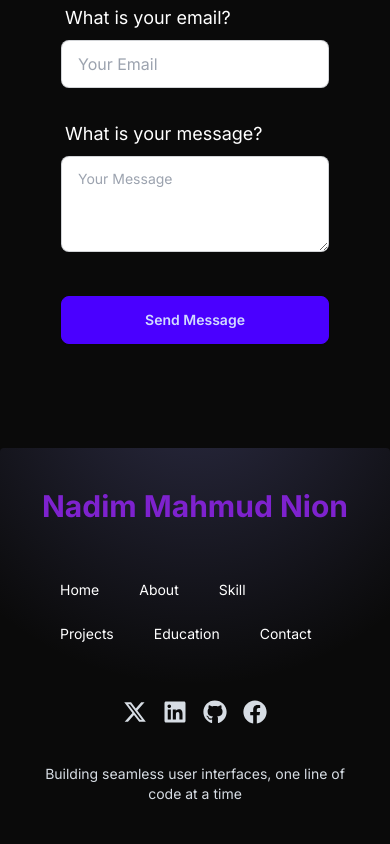
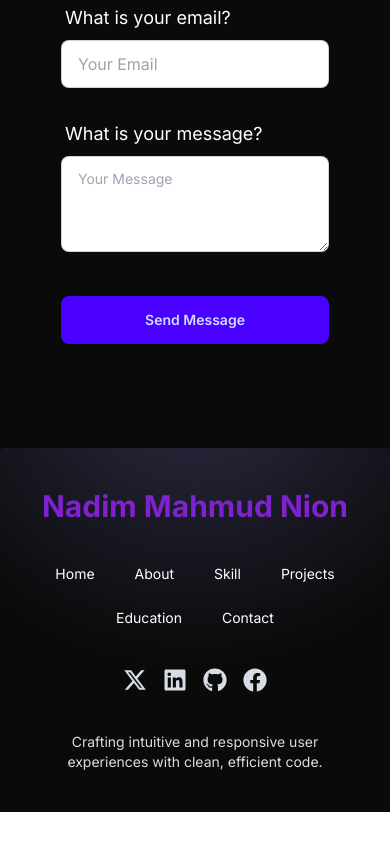
Before and after one commit to Nadim-Nion/nion-portfolio, a React (Vite) app: page / in a window 390 px wide. Shown: the part 7235-8079 px from the top of the page. After the commit the page ends 8047 px from the top, so only its background shows below. Built offline with nearby package versions, Linux system fonts and the light colour scheme.

Commit message:
footer design improved

```diff
--- a/src/components/Footer/Footer.jsx
+++ b/src/components/Footer/Footer.jsx
@@ -1,40 +1,41 @@
-import React from 'react';
-import { FaFacebook, FaGithub, FaLinkedin } from 'react-icons/fa';
-import { FaXTwitter } from 'react-icons/fa6';
-import { Link } from 'react-router-dom';
+import React from "react";
+import { FaFacebook, FaGithub, FaLinkedin } from "react-icons/fa";
+import { FaXTwitter } from "react-icons/fa6";
+import { Link } from "react-router-dom";
+import { useNavItems } from "../Navbar/useNavItems";
 
 const Footer = () => {
+  const [navItems] = useNavItems();
+
   return (
     <footer className="footer footer-center bg-neutral-950 bg-[radial-gradient(ellipse_80%_80%_at_50%_-20%,rgba(120,119,198,0.3),rgba(255,255,255,0))] text-neutral-content rounded p-10">
       <h2 className="font-bold text-3xl text-purple-700">Nadim Mahmud Nion</h2>
-            <ul className="menu menu-horizontal px-1 text-white">
-                <li><Link className="hover:text-blue-400 transition-colors" to="/">Home</Link></li>
-                <li>
-                    <Link className="hover:text-blue-400 transition-colors" to="/about">About</Link>
-                </li>
-                <li><Link className="hover:text-blue-400 transition-colors" to="/skill">Skill</Link></li>
-                <li><Link className="hover:text-blue-400 transition-colors" to="/projects">Projects</Link></li>
-                <li><Link className="hover:text-blue-400 transition-colors" to="/education">Education</Link></li>
-                <li><Link className="hover:text-blue-400 transition-colors" to="/contact">Contact</Link></li>
+      <nav>
+        <ul className="flex flex-wrap justify-center md:flex-nowrap md:justify-normal gap-6 items-center">
+          {navItems}
         </ul>
+      </nav>
       <nav>
         <div className="grid grid-flow-col gap-4">
           <Link to="https://twitter.com/NionHunter">
-                        <FaXTwitter className='text-2xl' />
+            <FaXTwitter className="text-2xl" />
           </Link>
           <Link to="https://www.linkedin.com/in/nadim-mahmud-nion-0546151a9">
-                        <FaLinkedin className='text-2xl' />
+            <FaLinkedin className="text-2xl" />
           </Link>
           <Link to="https://github.com/Nadim-Nion">
-                        <FaGithub className='text-2xl' />
+            <FaGithub className="text-2xl" />
           </Link>
           <Link to="https://www.facebook.com/NadimMahmudNion">
-                        <FaFacebook className='text-2xl' />
+            <FaFacebook className="text-2xl" />
           </Link>
         </div>
       </nav>
       <aside>
-                <p>Building seamless user interfaces, one line of code at a time</p>
+        <p>
+          Crafting intuitive and responsive user experiences with clean,
+          efficient code.
+        </p>
       </aside>
     </footer>
   );
--- a/src/components/Navbar/Navbar.jsx
+++ b/src/components/Navbar/Navbar.jsx
@@ -2,11 +2,14 @@ import React, { useState, useEffect } from "react";
 import { FaRegAddressCard } from "react-icons/fa";
 import { Link } from "react-router-dom"; // , NavLink
 import { FaBars, FaTimes } from "react-icons/fa";
-import { Link as ScrollLink } from "react-scroll";
+import { useNavItems } from "./useNavItems";
+// import { Link as ScrollLink } from "react-scroll";
 
 const Navbar = () => {
   const [scrolling, setScrolling] = useState(false);
-  const [mobileOpen, setMobileOpen] = useState(false);
+  // const [mobileOpen, setMobileOpen] = useState(false);
+
+  const [ navItems, mobileOpen, setMobileOpen] = useNavItems();
 
   useEffect(() => {
     const handleScroll = () => {
@@ -16,27 +19,27 @@ const Navbar = () => {
     return () => window.removeEventListener("scroll", handleScroll);
   }, []);
 
-  const navItems = (
-    <>
-      {["Home", "About", "Skill", "Projects", "Education", "Contact"].map(
-        (text) => (
-          <li key={text}>
-            <ScrollLink
-              to={text.toLowerCase()}
-              smooth={true}
-              duration={500}
-              offset={-80}
-              className="cursor-pointer group relative text-white px-2 py-1"
-              onClick={() => setMobileOpen(false)} // close mobile nav
-            >
-              {text}
-              <span className="absolute left-0 -bottom-1 w-full h-[2px] bg-gradient-to-r from-purple-500 via-pink-500 to-blue-500 scale-x-0 group-hover:scale-x-100 transition-transform origin-left"></span>
-            </ScrollLink>
-          </li>
-        )
-      )}
-    </>
-  );
+  // const navItems = (
+  //   <>
+  //     {["Home", "About", "Skill", "Projects", "Education", "Contact"].map(
+  //       (text) => (
+  //         <li key={text}>
+  //           <ScrollLink
+  //             to={text.toLowerCase()}
+  //             smooth={true}
+  //             duration={500}
+  //             offset={-80}
+  //             className="cursor-pointer group relative text-white px-2 py-1"
+  //             onClick={() => setMobileOpen(false)} // close mobile nav
+  //           >
+  //             {text}
+  //             <span className="absolute left-0 -bottom-1 w-full h-[2px] bg-gradient-to-r from-purple-500 via-pink-500 to-blue-500 scale-x-0 group-hover:scale-x-100 transition-transform origin-left"></span>
+  //           </ScrollLink>
+  //         </li>
+  //       )
+  //     )}
+  //   </>
+  // );
 
   return (
     <header
--- /dev/null
+++ b/src/components/Navbar/useNavItems.jsx
@@ -0,0 +1,30 @@
+import { useState } from "react";
+import { Link as ScrollLink } from "react-scroll";
+
+export const useNavItems = () => {
+  const [mobileOpen, setMobileOpen] = useState(false);
+
+  const navItems = (
+    <>
+      {["Home", "About", "Skill", "Projects", "Education", "Contact"].map(
+        (text) => (
+          <li key={text}>
+            <ScrollLink
+              to={text.toLowerCase()}
+              smooth={true}
+              duration={500}
+              offset={-80}
+              className="cursor-pointer group relative text-white px-2 py-1"
+              onClick={() => setMobileOpen(false)}
+            >
+              {text}
+              <span className="absolute left-0 -bottom-1 w-full h-[2px] bg-gradient-to-r from-purple-500 via-pink-500 to-blue-500 scale-x-0 group-hover:scale-x-100 transition-transform origin-left"></span>
+            </ScrollLink>
+          </li>
+        )
+      )}
+    </>
+  );
+
+  return [ navItems, mobileOpen, setMobileOpen];
+};
```
Lines whose indentation alone changed are shown as unchanged.
